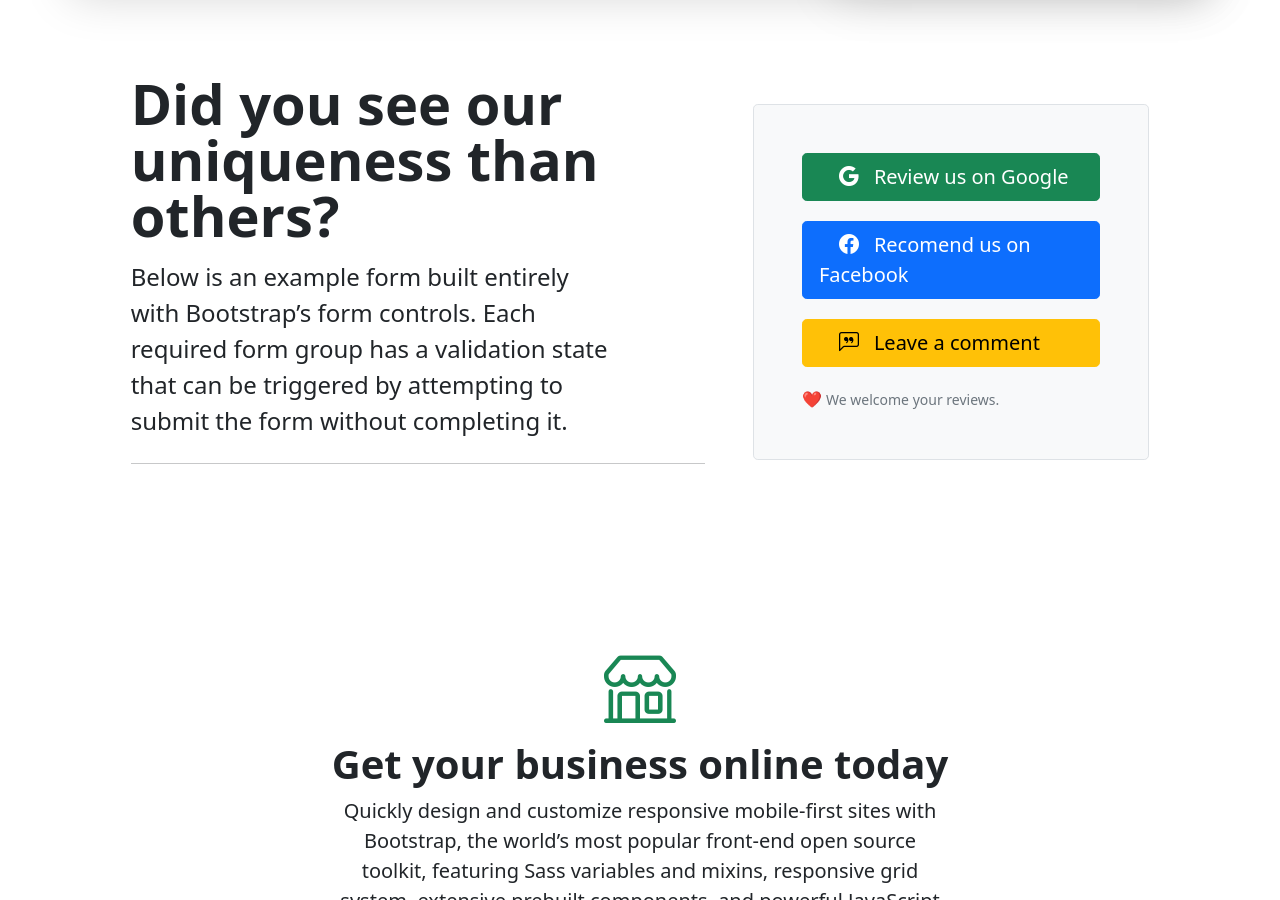
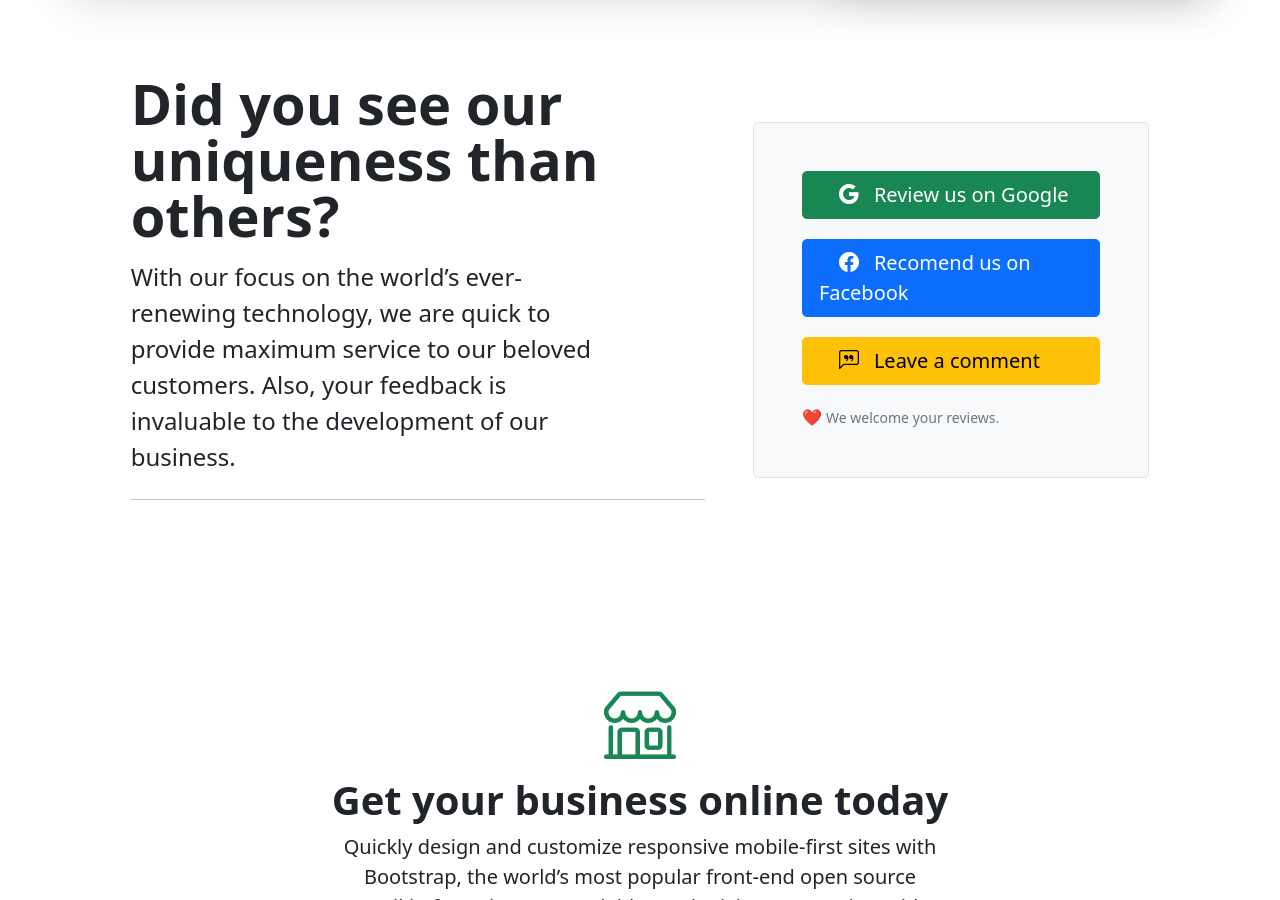
Before and after one commit to uslayer/uslayer.github.io, a Jekyll site: the page built from index.html, in a window 1280 px wide and 900 px high, scrolled down 1200 px. Built offline with Jekyll 4.4.1, drawn with Linux system fonts in a browser that asks for light colours; the list of posts is cut into pages by our own code.

Commit message:
Update index.html

```diff
--- a/index.html
+++ b/index.html
@@ -56,7 +56,7 @@ image: assets/images/blog/press-cover.jpg
       <div class="row align-items-center g-lg-5 py-5">
         <div class="col-lg-7 text-center text-lg-start">
           <h1 class="display-4 fw-bold lh-1 mb-3">Did you see our uniqueness than others?</h1>
-          <p class="col-lg-10 fs-4">Below is an example form built entirely with Bootstrap’s form controls. Each required form group has a validation state that can be triggered by attempting to submit the form without completing it.</p>
+          <p class="col-lg-10 fs-4">With our focus on the world’s ever-renewing technology, we are quick to provide maximum service to our beloved customers. Also, your feedback is invaluable to the development of our business.</p>
           <hr class="my-4">
         </div>
         <div class="col-md-10 mx-auto col-lg-5">
```
